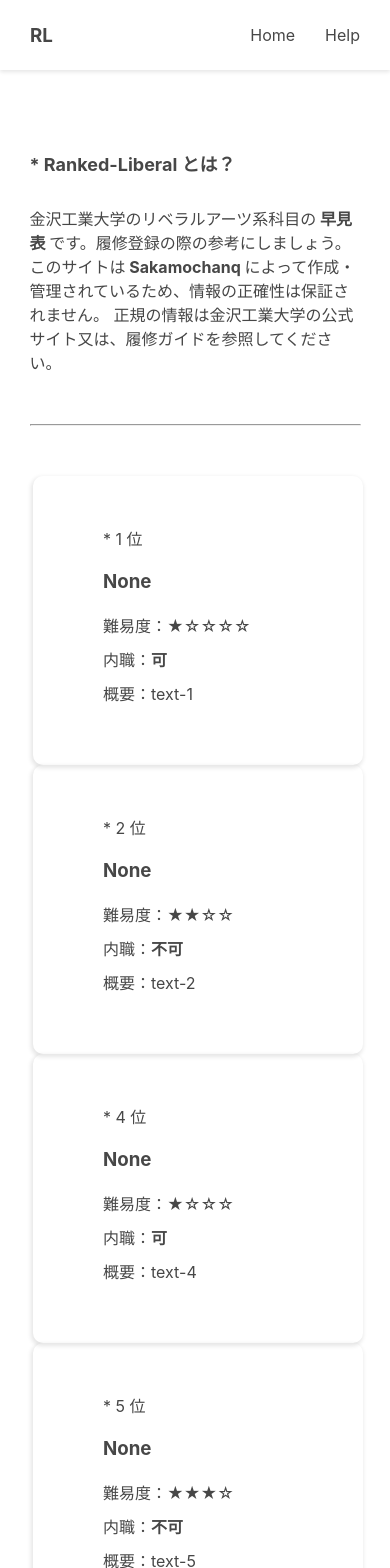
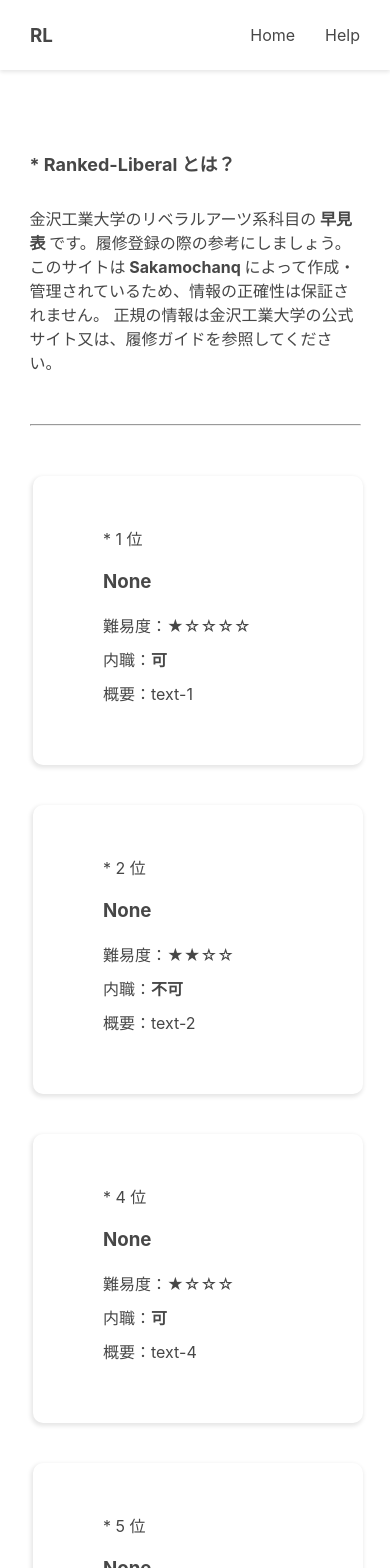
Before and after one commit to Sakamochanq/Liberal-Chart, a React (Create React App) app: page / in a window 390 px wide. Shown: the top 1568 px of the page. Built offline with nearby package versions, Linux system fonts and the light colour scheme.

Commit message:
fix: Card同士の間隔を広げる

```diff
--- a/src/App.css
+++ b/src/App.css
@@ -90,7 +90,7 @@ header {
     margin: 0px 0px 0px 100px;
   }
   .list-wrapper {
-    margin: 0px 0px 0px -67px;
+    margin: 0px 0px 40px -67px;
     width: 330px;
   }
   .rank-id, .name, .degree, .inside-job, .description {
```
